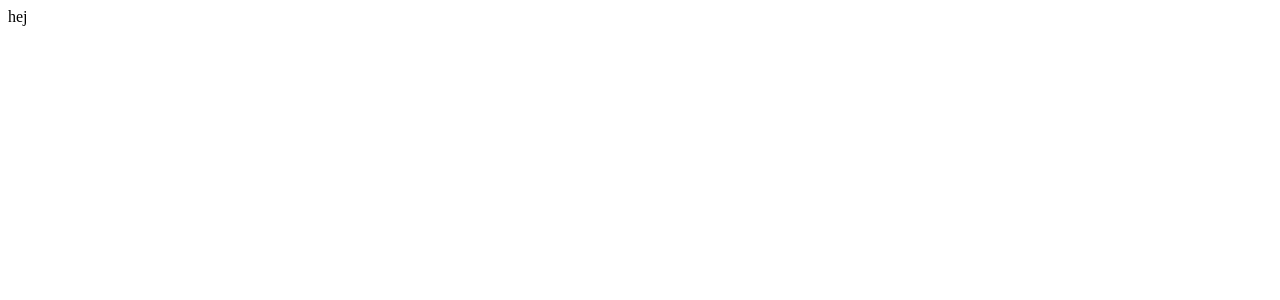
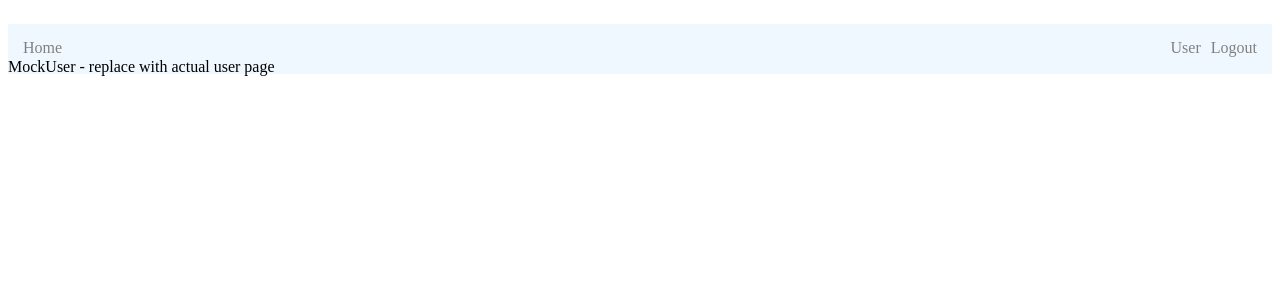
Before and after one commit to infoshareacademy/jfdzr13-team-lospollos, a React (Vite) app in the folder los-urlopos/: page /user in a window 1280 px wide. Shown: the top 300 px of the page. Built offline with nearby package versions, Linux system fonts and the light colour scheme.

Commit message:
Micpla-Navigation Please see updated files :) @Andrzej Palica - please see if Login page and Private route is suitable for your scope of sprint

```diff
--- a/los-urlopos/package.json
+++ b/los-urlopos/package.json
@@ -11,7 +11,9 @@
   },
   "dependencies": {
     "react": "^18.2.0",
-    "react-dom": "^18.2.0"
+    "react-dom": "^18.2.0",
+    "react-router": "^6.23.1",
+    "react-router-dom": "^6.23.1"
   },
   "devDependencies": {
     "@types/react": "^18.2.66",
--- a/los-urlopos/src/App.tsx
+++ b/los-urlopos/src/App.tsx
@@ -1,7 +1,8 @@
 import "./App.css";
+import Routing from "./contexts/Routing";
 
 function App() {
-  return <>hej</>;
+  return <Routing />;
 }
 
 export default App;
--- /dev/null
+++ b/los-urlopos/src/components/Layout/Layout.module.css
@@ -0,0 +1,16 @@
+.layout {
+  height: 100vh;
+  display: grid;
+  grid-template-rows: 50px 1fr;
+  grid-template-areas:
+    "navbar"
+    "content";
+}
+
+.header {
+  grid-area: navbar;
+}
+
+.content {
+  grid-area: content;
+}
--- /dev/null
+++ b/los-urlopos/src/components/Layout/Layout.tsx
@@ -0,0 +1,20 @@
+import React, { FC } from "react";
+import { Outlet } from "react-router-dom";
+import styles from "./Layout.module.css";
+import NavBar from "../NavBar/NavBar";
+
+const Layout: FC = () => {
+  const { layout, header, content } = styles;
+  return (
+    <div className={layout}>
+      <header className={header}>
+        <NavBar />
+      </header>
+      <main className={content}>
+        <Outlet />
+      </main>
+    </div>
+  );
+};
+
+export default Layout;
--- /dev/null
+++ b/los-urlopos/src/components/MockComponents/MockLogin.tsx
@@ -0,0 +1,7 @@
+import React, { FC } from "react";
+
+const MockLogin: FC = () => {
+  return <div>MockLogin - replace with actual Login Page</div>;
+};
+
+export default MockLogin;
--- /dev/null
+++ b/los-urlopos/src/components/MockComponents/MockUser.tsx
@@ -0,0 +1,7 @@
+import React, { FC } from "react";
+
+const MockUser: FC = () => {
+  return <div>MockUser - replace with actual user page</div>;
+};
+
+export default MockUser;
--- /dev/null
+++ b/los-urlopos/src/components/MockComponents/MockUserPanel.tsx
@@ -0,0 +1,7 @@
+import React, { FC } from "react";
+
+const MockUserPanel: FC = () => {
+  return <div>MockUserPanel - replace with actual userPanel</div>;
+};
+
+export default MockUserPanel;
--- /dev/null
+++ b/los-urlopos/src/components/NavBar/NavBar.module.css
@@ -0,0 +1,23 @@
+.navbar {
+  height: 100%;
+  background-color: aliceblue;
+}
+
+.navbar ul {
+  padding: 10px;
+  list-style-type: none;
+  display: flex;
+  justify-content: space-between;
+  align-items: center;
+}
+
+.navbar a {
+  text-decoration: none;
+  color: gray;
+  border-radius: 5px;
+  padding: 5px;
+}
+
+.navbar a:hover {
+  background-color: aquamarine;
+}
--- /dev/null
+++ b/los-urlopos/src/components/NavBar/NavBar.tsx
@@ -0,0 +1,20 @@
+import React, { FC } from "react";
+import { NavLink } from "react-router-dom";
+import styles from "./NavBar.module.css";
+
+const NavBar: FC = () => {
+  const { navbar } = styles;
+  return (
+    <nav className={navbar}>
+      <ul>
+        <NavLink to="/userPanel">Home</NavLink>
+        <div>
+          <NavLink to="/user">User</NavLink>
+          <NavLink to="/login">Logout</NavLink>
+        </div>
+      </ul>
+    </nav>
+  );
+};
+
+export default NavBar;
--- /dev/null
+++ b/los-urlopos/src/contexts/PrivateRoute.tsx
@@ -0,0 +1,20 @@
+import React from "react";
+import { useLocation, Navigate, Outlet } from "react-router-dom";
+import { user } from "../types-obj/types-obj";
+
+const PrivateRoute = () => {
+  const location = useLocation();
+
+  return (
+    <>
+      {/* line below has to be changed to 'user' from '!user' to allow route to operate properly, this is only for site buidling for now*/}
+      {!user ? (
+        <Outlet />
+      ) : (
+        <Navigate to="/login" state={{ from: location }} replace />
+      )}
+    </>
+  );
+};
+
+export default PrivateRoute;
--- /dev/null
+++ b/los-urlopos/src/contexts/Routing.tsx
@@ -0,0 +1,27 @@
+import React from "react";
+import { Routes, Route } from "react-router-dom";
+import MockLogin from "../components/MockComponents/MockLogin";
+import Layout from "../components/Layout/Layout";
+import MockUser from "../components/MockComponents/MockUser";
+import MockUserPanel from "../components/MockComponents/MockUserPanel";
+import PrivateRoute from "./PrivateRoute";
+
+const Routing = () => {
+  return (
+    <Routes>
+      {/* public */}
+      <Route path="login" element={<MockLogin />} />
+      {/* private */}
+      <Route element={<PrivateRoute />}>
+        <Route path="/" element={<Layout />}>
+          <Route path="/userPanel" element={<MockUserPanel />}></Route>
+          <Route path="/user">
+            <Route index element={<MockUser />} />
+          </Route>
+        </Route>
+      </Route>
+    </Routes>
+  );
+};
+
+export default Routing;
--- a/los-urlopos/src/main.tsx
+++ b/los-urlopos/src/main.tsx
@@ -1,10 +1,13 @@
-import React from 'react'
-import ReactDOM from 'react-dom/client'
-import App from './App.tsx'
-import './index.css'
+import React from "react";
+import ReactDOM from "react-dom/client";
+import App from "./App.tsx";
+import "./index.css";
+import { BrowserRouter } from "react-router-dom";
 
-ReactDOM.createRoot(document.getElementById('root')!).render(
+ReactDOM.createRoot(document.getElementById("root")!).render(
   <React.StrictMode>
-    <App />
-  </React.StrictMode>,
-)
+    <BrowserRouter>
+      <App />
+    </BrowserRouter>
+  </React.StrictMode>
+);
```
Also changed, not shown: 1 other file (tests, documents, lock files or other folders).
